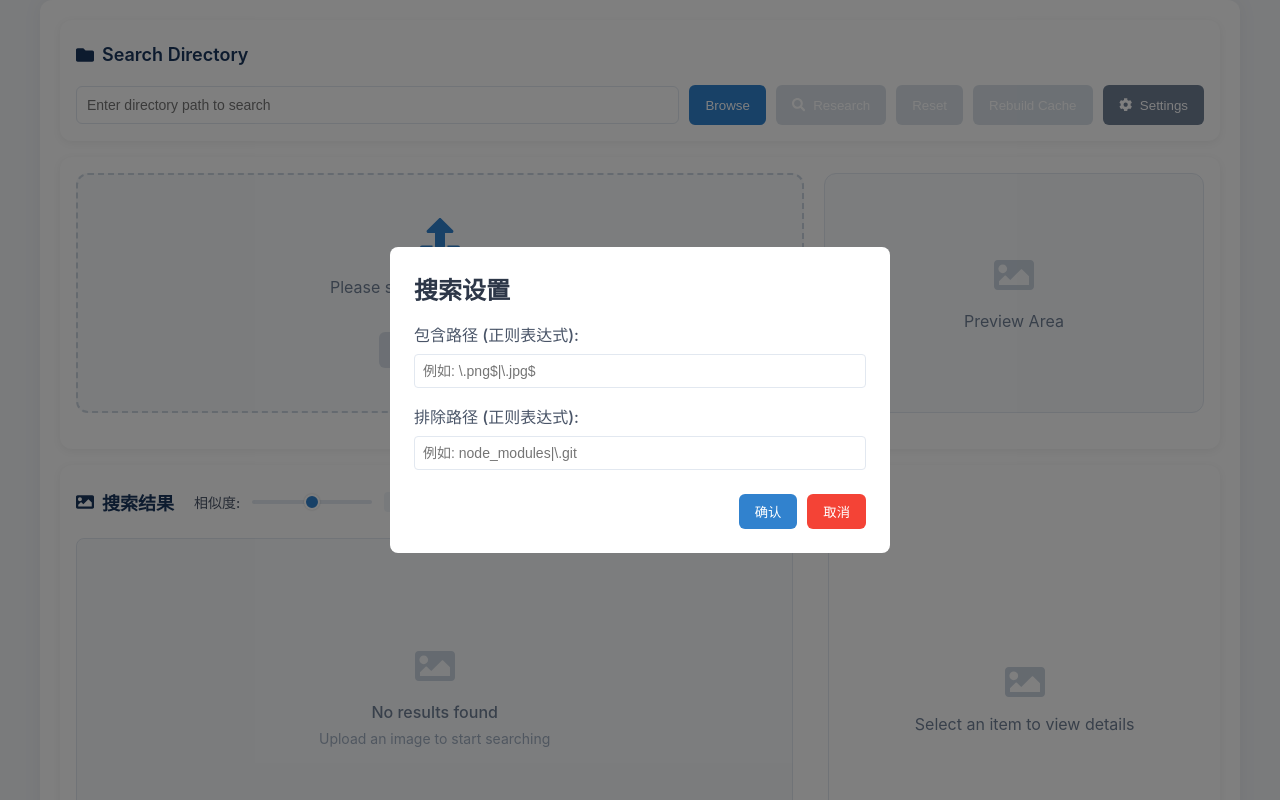
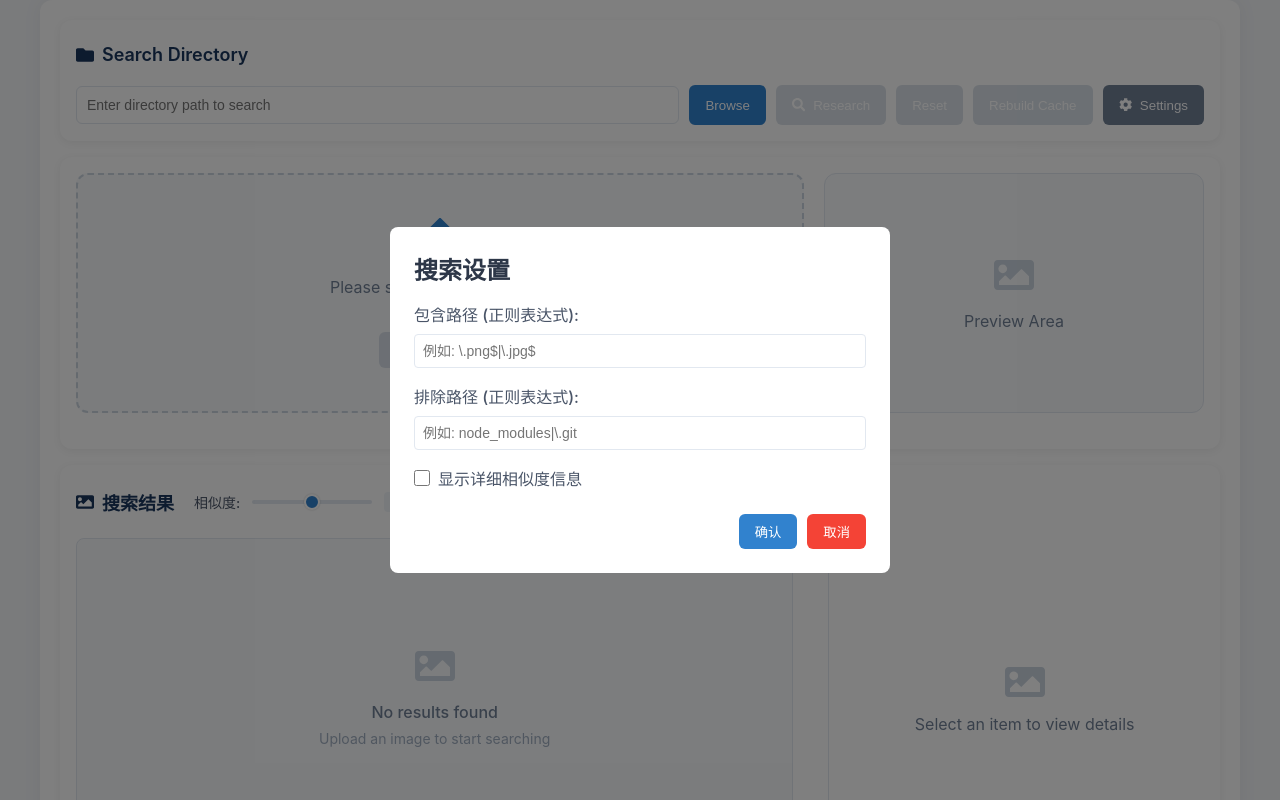
Before and after one commit to hofens/iconfinder, a React (Create React App) app: page / in a window 1280 px wide. Both pictures are taken after a click on the button "Settings". Shown: the top 800 px of the page. Built offline with nearby package versions, Linux system fonts and the light colour scheme.

Commit message:
隐藏颜色、权重相似度

```diff
--- a/src/App.css
+++ b/src/App.css
@@ -730,3 +730,18 @@ button {
 .weight-control {
   display: none;
 }
+
+/* 添加复选框样式 */
+.checkbox-label {
+  display: flex;
+  align-items: center;
+  gap: 8px;
+  cursor: pointer;
+  user-select: none;
+}
+
+.checkbox-label input[type="checkbox"] {
+  width: 16px;
+  height: 16px;
+  cursor: pointer;
+}
--- a/src/App.js
+++ b/src/App.js
@@ -16,6 +16,7 @@ function App() {
   const [searchFile, setSearchFile] = useState(null);
   const [directoryStructure, setDirectoryStructure] = useState([]);
   const [similarityTimer, setSimilarityTimer] = useState(null);
+  const [showDetailedInfo, setShowDetailedInfo] = useState(false);
 
   // Ensure ipcRenderer is available
 
@@ -27,6 +28,7 @@ function App() {
     setSimilarity(savedSettings.similarity || 0.50);
     setExcludePaths(savedSettings.excludePaths || '');
     setIncludePaths(savedSettings.includePaths || '');
+    setShowDetailedInfo(savedSettings.showDetailedInfo || false);
     // 加载保存的目录结构
     const savedStructure = JSON.parse(localStorage.getItem('directoryStructure')) || [];
     setDirectoryStructure(savedStructure);
@@ -39,9 +41,10 @@ function App() {
       similarity,
       excludePaths,
       includePaths,
+      showDetailedInfo,
     };
     localStorage.setItem('appSettings', JSON.stringify(settings));
-  }, [searchPath, similarity, excludePaths, includePaths]);
+  }, [searchPath, similarity, excludePaths, includePaths, showDetailedInfo]);
 
   const handleDrop = (e) => {
     e.preventDefault();
@@ -285,7 +288,7 @@ function App() {
 
   const rebuildCache = () => {
     setStatus('Rebuilding cache...');
-    // TODO: 实现缓���重建逻辑
+    // TODO: 实现缓存重建逻辑
   };
 
   const handleDoubleClick = (fileName) => {
@@ -436,6 +439,16 @@ function App() {
               placeholder="例如: node_modules|\.git"
             />
           </div>
+          <div className="setting-group">
+            <label className="checkbox-label">
+              <input
+                type="checkbox"
+                checked={showDetailedInfo}
+                onChange={(e) => setShowDetailedInfo(e.target.checked)}
+              />
+              显示详细相似度信息
+            </label>
+          </div>
         </div>
         <div className="modal-actions">
           <button
@@ -446,6 +459,7 @@ function App() {
                 similarity,
                 excludePaths,
                 includePaths,
+                showDetailedInfo,
               };
               localStorage.setItem('appSettings', JSON.stringify(settings));
               setShowSettings(false);
@@ -776,17 +790,17 @@ function App() {
                         />
                       </div>
                       <div className="details">
-                        <h3>File Details</h3>
-                        <p data-label="Path:">{searchResults[selectedResult].path}</p>
-                        <p data-label="Name:">{searchResults[selectedResult].name}</p>
-                        <p data-label="Size:">{searchResults[selectedResult].size}</p>
-                        <p data-label="Dimensions:">{searchResults[selectedResult].dimensions}</p>
-                        <p data-label="Total Similarity:">{searchResults[selectedResult].totalSimilarity || searchResults[selectedResult].similarity}</p>
-                        {searchResults[selectedResult].colorSimilarity && (
-                          <p data-label="Color Similarity:">{searchResults[selectedResult].colorSimilarity}</p>
-                        )}
-                        {searchResults[selectedResult].shapeSimilarity && (
-                          <p data-label="Shape Similarity:">{searchResults[selectedResult].shapeSimilarity}</p>
+                        <h3>文件详情</h3>
+                        <p data-label="路径:">{searchResults[selectedResult].path}</p>
+                        <p data-label="名称:">{searchResults[selectedResult].name}</p>
+                        <p data-label="大小:">{searchResults[selectedResult].size}</p>
+                        <p data-label="尺寸:">{searchResults[selectedResult].dimensions}</p>
+                        <p data-label="总相似度:">{searchResults[selectedResult].similarity}</p>
+                        {showDetailedInfo && (
+                          <>
+                            <p data-label="颜色相似度:">{searchResults[selectedResult].colorSimilarity}</p>
+                            <p data-label="形状相似度:">{searchResults[selectedResult].shapeSimilarity}</p>
+                          </>
                         )}
                       </div>
                     </div>
```
